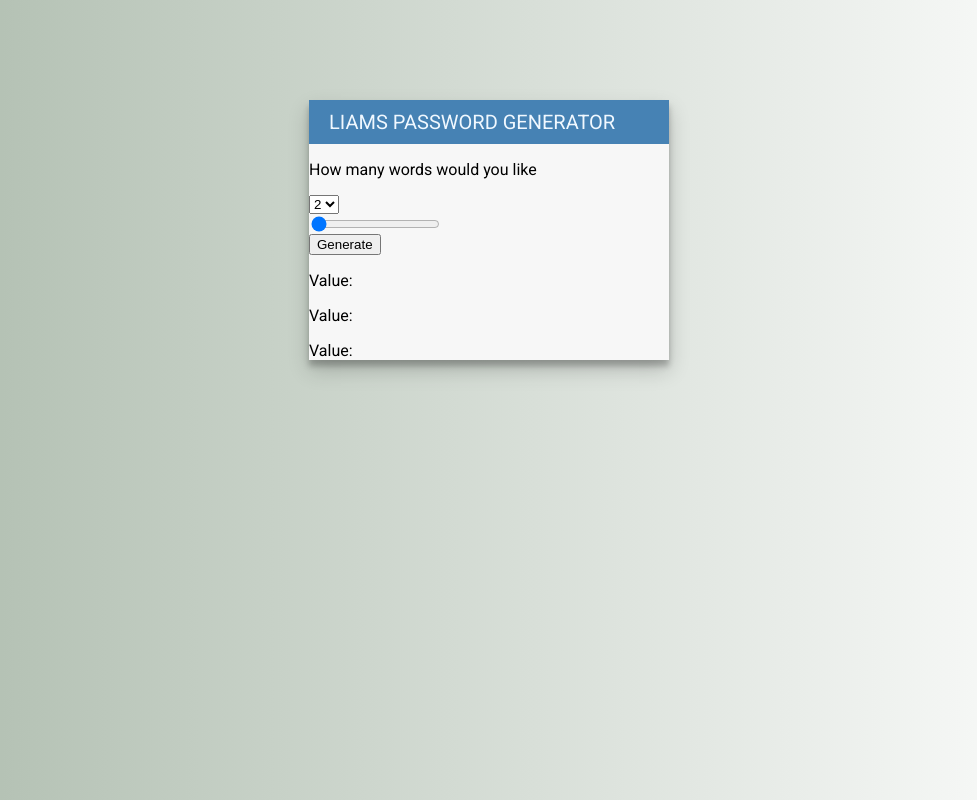
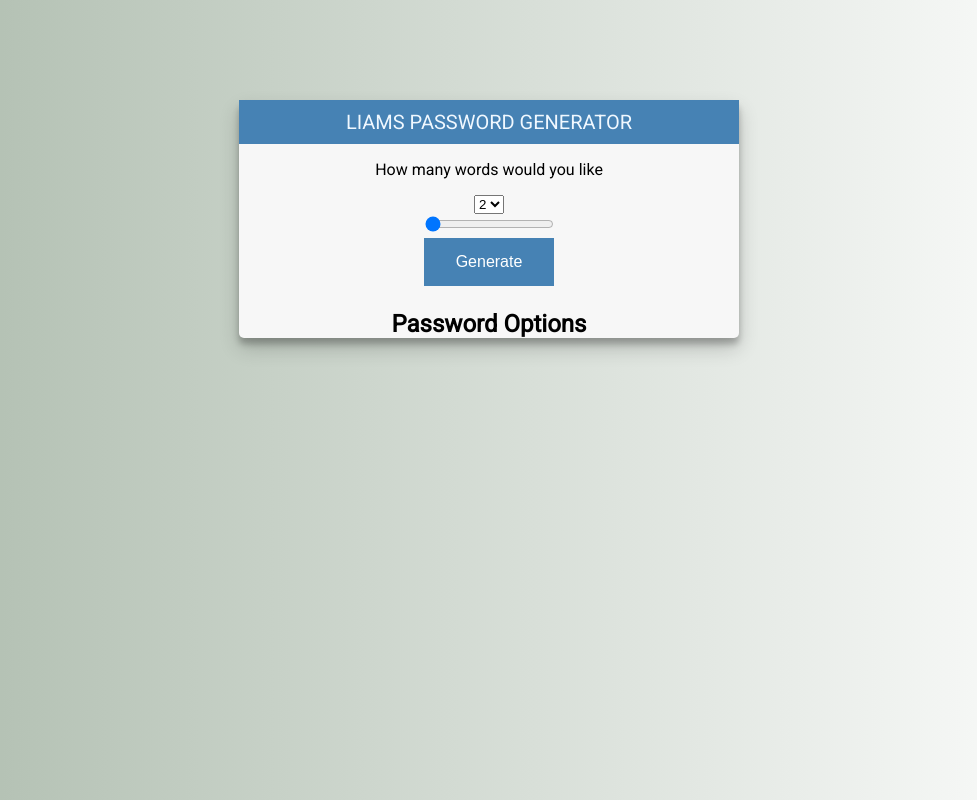
Before and after one commit to lwears/JavaScript-Password-Generator, a plain HTML site: page index.html in a window 1280 px wide. Shown: the whole page, without its empty margins (151-1128 px from the left). Drawn offline with Linux system fonts and the light colour scheme.

Commit message:
updating styles

```diff
--- a/app.js
+++ b/app.js
@@ -39,6 +39,9 @@ function changePassword(sliderValue) {
         /*if (sliderValue == 0) {
             newPass = passToChange;
         }*/
+        if (sliderValue == 0) {
+            document.getElementById( "demo" + i ).textContent = passwordArray[i];
+        }
         if (sliderValue == 1) {
             newPass1 = passwordToChange.replace(/a/g, '4');
             document.getElementById( "demo" + i ).textContent = newPass1;
@@ -82,13 +85,13 @@ function changePassword(sliderValue) {
 }
 
 rangeslider.oninput = function() {
-  slider.innerHTML = this.value;
+  rangeslider.innerHTML = this.value;
   //let passToChange = document.getElementById( "demo" + i ).textContent;
   changePassword(this.value);
 }
 
 rangeslider.onchange = function() {
-    slider.innerHTML = this.value;
+    rangeslider.innerHTML = this.value;
     //let passToChange = document.getElementById( "demo" + i ).textContent;
     changePassword(this.value);
   }
--- a/index.html
+++ b/index.html
@@ -25,10 +25,11 @@
             <input type="range" min="0" max="6" value="0" class="slider" id="sliderRange">
         </div>
 
-        <input type="button" value="Generate" id="genPwd">
-        <p>Value: <span id="demo0"></span></p>
-        <p>Value: <span id="demo1"></span></p>
-        <p>Value: <span id="demo2"></span></p>
+        <input class="button" type="button" value="Generate" id="genPwd">
+        <h2>Password Options</h2>
+        <p><span id="demo0"></span></p>
+        <p><span id="demo1"></span></p>
+        <p><span id="demo2"></span></p>
     </div>
 
 </body>
--- a/styles.css
+++ b/styles.css
@@ -7,6 +7,7 @@ body {
 		#abbaab
 	); /* W3C, IE 10+/ Edge, Firefox 16+, Chrome 26+, Opera 12+, Safari 7+ */
 	font-family: 'Roboto', sans-serif;
+	text-align: center;
 }
 
 h1 {
@@ -20,8 +21,22 @@ h1 {
 }
 
 #container {
-	width: 360px;
+	width: 500px;
 	margin: 100px auto;
 	background: #f7f7f7;
 	box-shadow: 0 10px 20px rgba(0, 0, 0, 0.19), 0 6px 6px rgba(0, 0, 0, 0.23);
+	border-radius: 5px;
 }
+
+.button {
+	background-color: #4682b4;
+	border: none;
+	color: white;
+	padding: 15px 32px;
+	text-align: center;
+	text-decoration: none;
+	display: inline-block;
+	font-size: 16px;
+	margin: 4px 2px;
+	cursor: pointer;
+}
```
